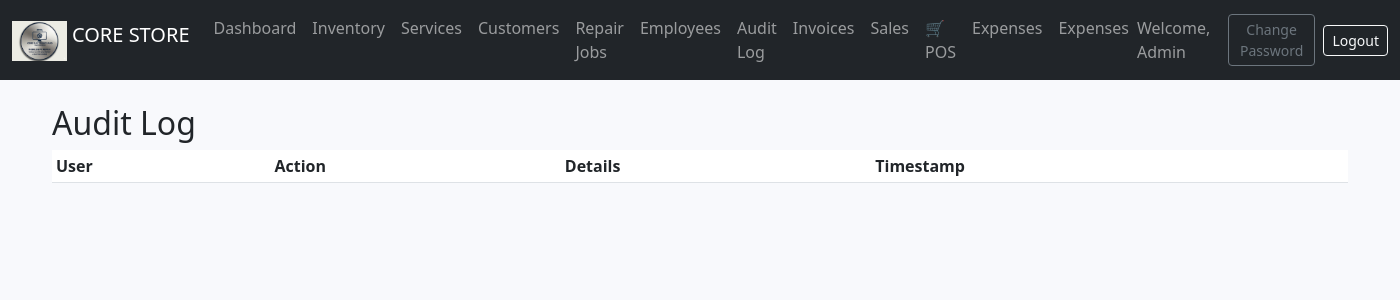
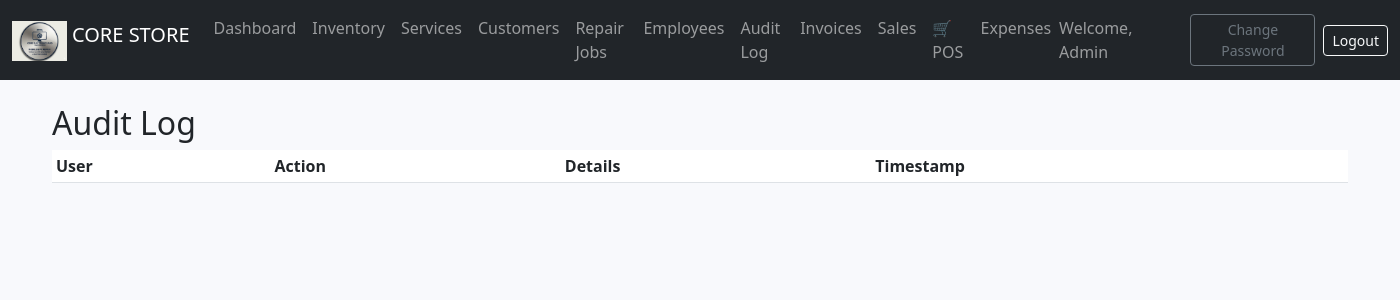
Before and after one commit to geoffreyngobi17-a11y/core-store, a Flask app: page /auditlog in a window 1400 px wide. Shown: the top 300 px of the page. Run offline with Flask 2, Linux system fonts and the light colour scheme; a user stored in the database is signed in; data that the repository does not hold is empty.

Commit message:
Remove duplicate Expenses menu link

```diff
--- a/templates/base.html
+++ b/templates/base.html
@@ -31,7 +31,6 @@
                     <li class="nav-item"><a class="nav-link" href="{{ url_for('sales_list') }}">Sales</a></li>
                     <li class="nav-item"><a class="nav-link" href="{{ url_for('pos') }}">🛒 POS</a></li>
                     <li class="nav-item"><a class="nav-link" href="{{ url_for('expense_list') }}">Expenses</a></li>
-                    <li class="nav-item"><a class="nav-link" href="{{ url_for('expense_list') }}">Expenses</a></li>
                     {% endif %}
                 </ul>
                 <span class="navbar-text me-3">Welcome, {{ current_user.name }}</span>
```
